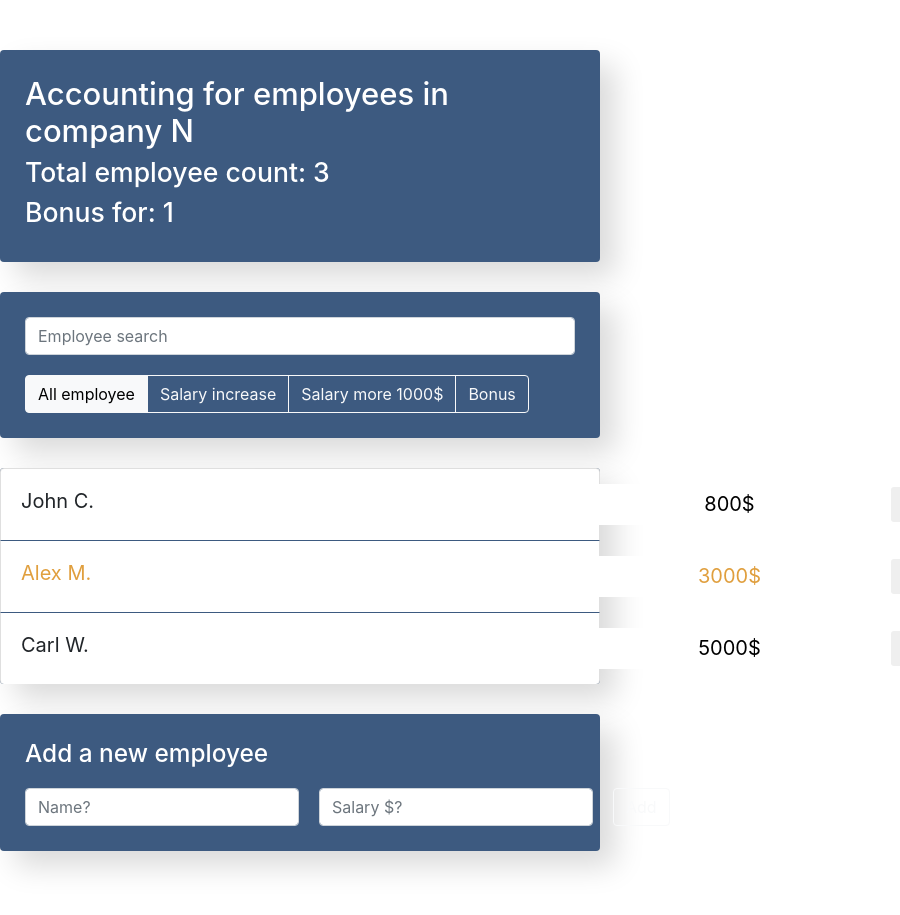
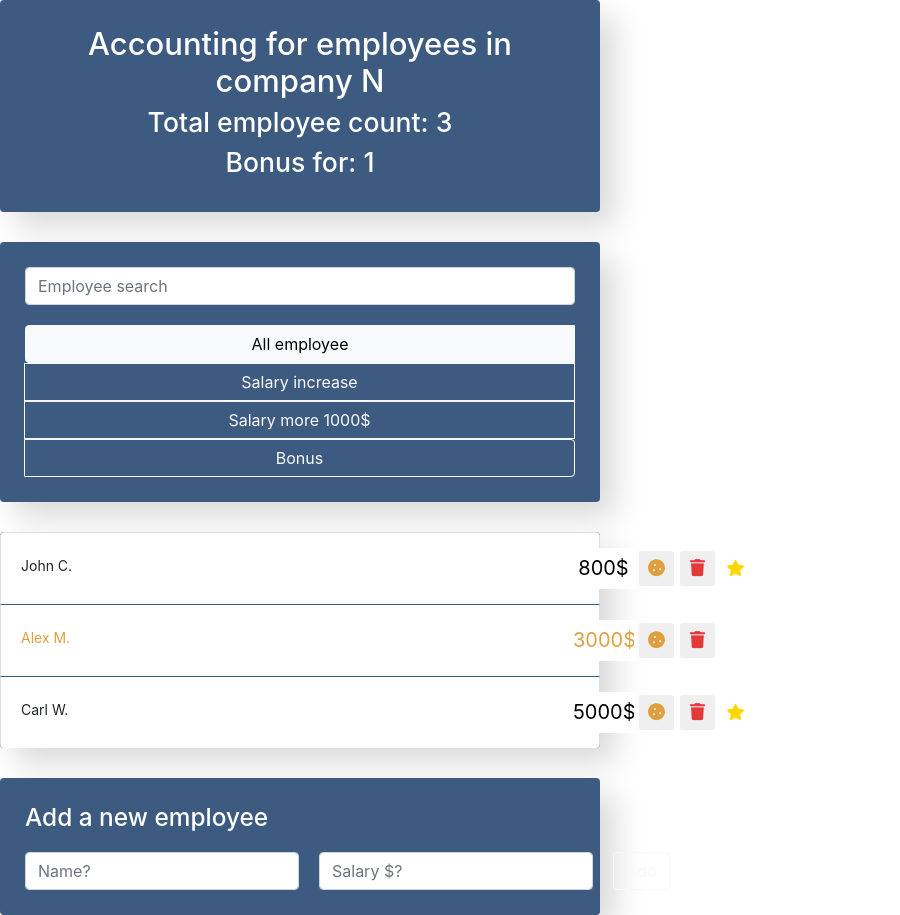
Before and after one commit to Alexander0908/Form-react-2024, a React app: page / in a window 600 px wide. Shown: the top 915 px of the page, 900 px wide, since content can reach past the window. Built offline with nearby package versions, Linux system fonts and the light colour scheme.

Commit message:
css for mobile device
css for mobile device

```diff
--- a/src/components/app-info/app-info.css
+++ b/src/components/app-info/app-info.css
@@ -5,3 +5,9 @@
     box-shadow: 15px 15px 30px rgba(0,0,0, .15);
     color: #fff;
 }
+
+@media only screen and (max-width: 600px) {
+    .app-info {
+        text-align: center;
+    }
+}
--- a/src/components/employees-add-form/employees-add-form.css
+++ b/src/components/employees-add-form/employees-add-form.css
@@ -11,7 +11,19 @@
     margin-top: 20px;
 }
 
-.add-form input {
-    width: 350px;
-    margin-right: 20px;
+@media only screen and (min-width: 600px) {
+    .add-form input {
+        width: 350px;
+        margin-right: 20px;
+    }
 }
+
+
+@media only screen and (max-width: 600px) {
+    .btn-group {
+        display: grid;
+    }
+    .add-form input {
+        margin-right: 20px;
+    }
+}
--- a/src/components/employees-list-item/employees-list-item.css
+++ b/src/components/employees-list-item/employees-list-item.css
@@ -11,12 +11,24 @@
     line-height: 35px;
     font-size: 20px;
     cursor: pointer;
-    min-width: 550px;
+}
+
+@media only screen and (min-width: 600px) {
+    .list-group-item span {
+        min-width: 550px;
+    }
+
+    .list-group-item input {
+        font-size: 20px;
+    }
+    .list-group-item .fa-star {
+        width: 35px;
+        transform: translateX(30px);
+    }
 }
 
 .list-group-item input {
     line-height: 35px;
-    font-size: 20px;
     text-align: center;
     border: 0;
 }
@@ -39,14 +51,12 @@
 }
 
 .list-group-item .fa-star {
-    width: 35px;
     height: 35px;
     text-align: center;
     line-height: 35px;
     font-size: 16px;
     color: #FFD700;
     transition: 0.3s all;
-    transform: translateX(30px);
     opacity: 0;
 }
 
@@ -62,3 +72,17 @@
 .list-group-item.increase .btn-star {
     color: #aeaeae;
 }
+
+
+@media only screen and (max-width: 600px) {
+    .list-group-item span {
+        font-size: 14px;
+    }
+    .list-group-item .fa-star {
+        width: 35px;
+        transform: translateX(10px);
+    }
+    .list-group-item-input {
+        max-width: 65px;
+    }
+}
--- a/src/index.css
+++ b/src/index.css
@@ -11,3 +11,9 @@ code {
   font-family: source-code-pro, Menlo, Monaco, Consolas, 'Courier New',
     monospace;
 }
+
+@media only screen and (max-width: 600px) {
+  body {
+      margin: 0;
+  }
+}
```
